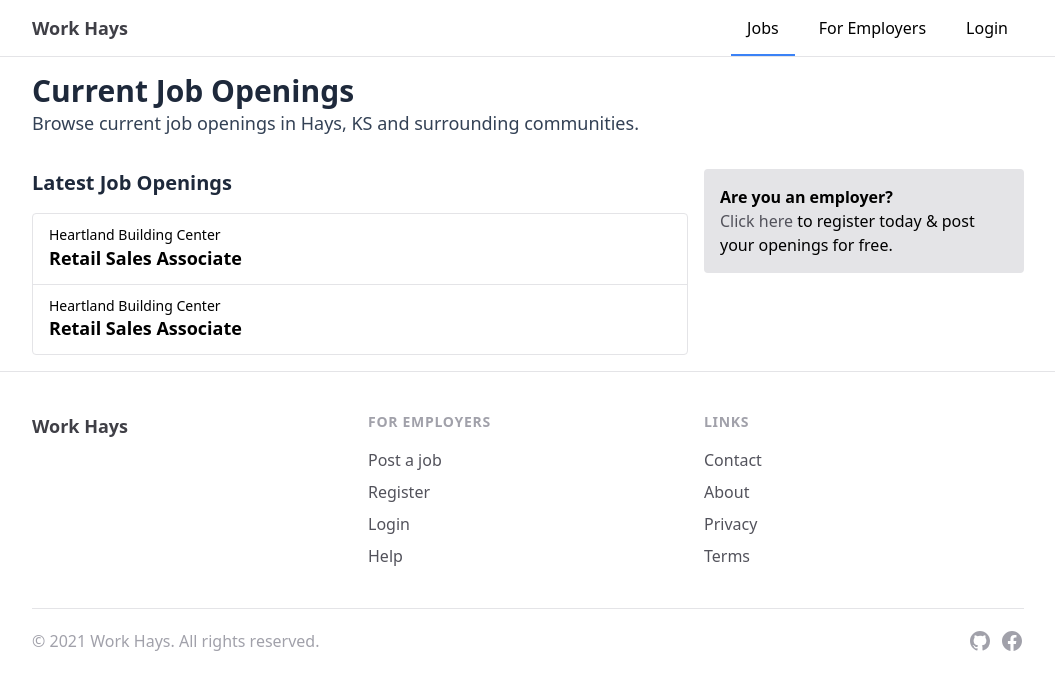
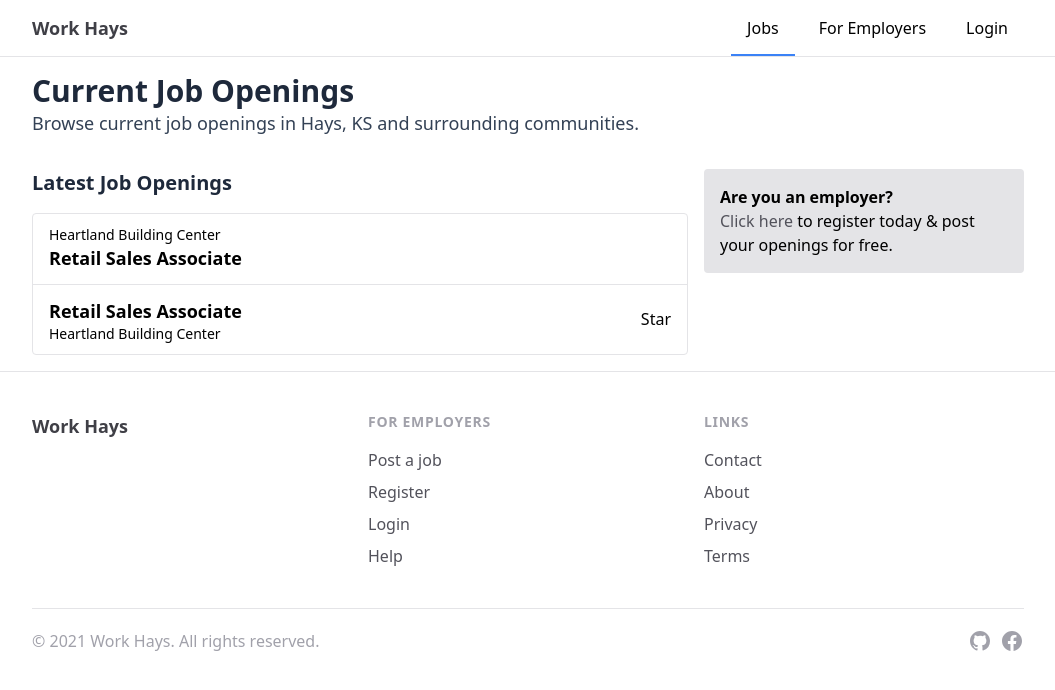
Before and after one commit to garrettbland/workhays-next, a Next.js app: page / in a window 1280 px wide. Shown: the top 690 px of the page, without its empty margins (112-1167 px from the left). Built offline with nearby package versions, Linux system fonts and the light colour scheme.

Commit message:
upgraded to tailwind JIT, bumped packages

```diff
--- a/pages/index.tsx
+++ b/pages/index.tsx
@@ -25,11 +25,16 @@ const Home = () => {
                                 </div>
                                 <div className="text-lg font-semibold">Retail Sales Associate</div>
                             </div>
-                            <div className="px-4 py-3">
-                                <div className="text-sm leading-tight">
-                                    Heartland Building Center
+                            <div className="px-4 py-3 flex justiy-between items-center">
+                                <div className="w-2/3">
+                                    <div className="text-lg font-semibold">
+                                        Retail Sales Associate
+                                    </div>
+                                    <div className="text-sm leading-tight">
+                                        Heartland Building Center
+                                    </div>
                                 </div>
-                                <div className="text-lg font-semibold">Retail Sales Associate</div>
+                                <div className="flex flex-1 justify-end">Star</div>
                             </div>
                         </div>
                     </div>
--- a/postcss.config.js
+++ b/postcss.config.js
@@ -1,6 +1,6 @@
 module.exports = {
     plugins: {
-        tailwindcss: {},
+        '@tailwindcss/jit': {},
         autoprefixer: {},
     },
 }
--- a/tailwind.config.js
+++ b/tailwind.config.js
@@ -10,10 +10,5 @@ module.exports = {
             },
         },
     },
-    variants: {
-        extend: {
-            translate: ['group-hover'],
-        },
-    },
     plugins: [],
 }
```
Also changed, not shown: package.json (+8 -8 lines), 1 other file (tests, documents, lock files or other folders).
